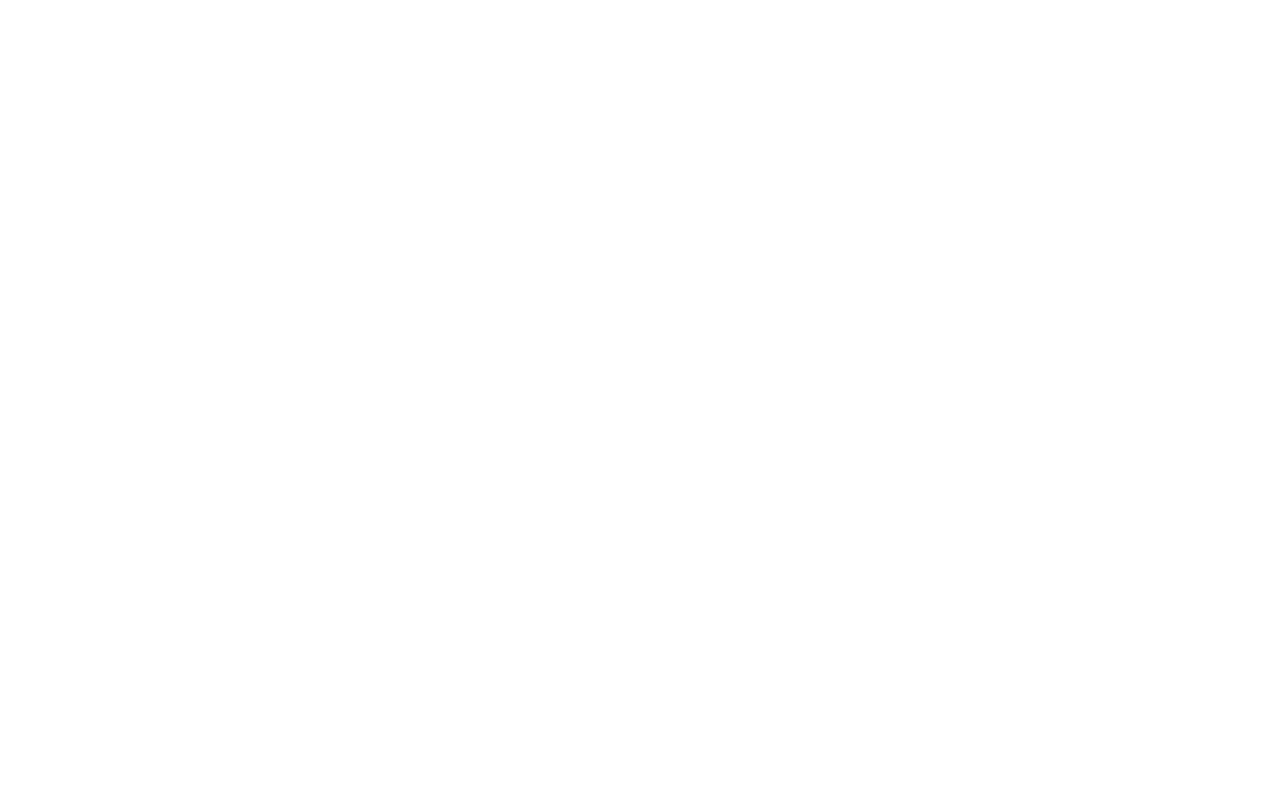
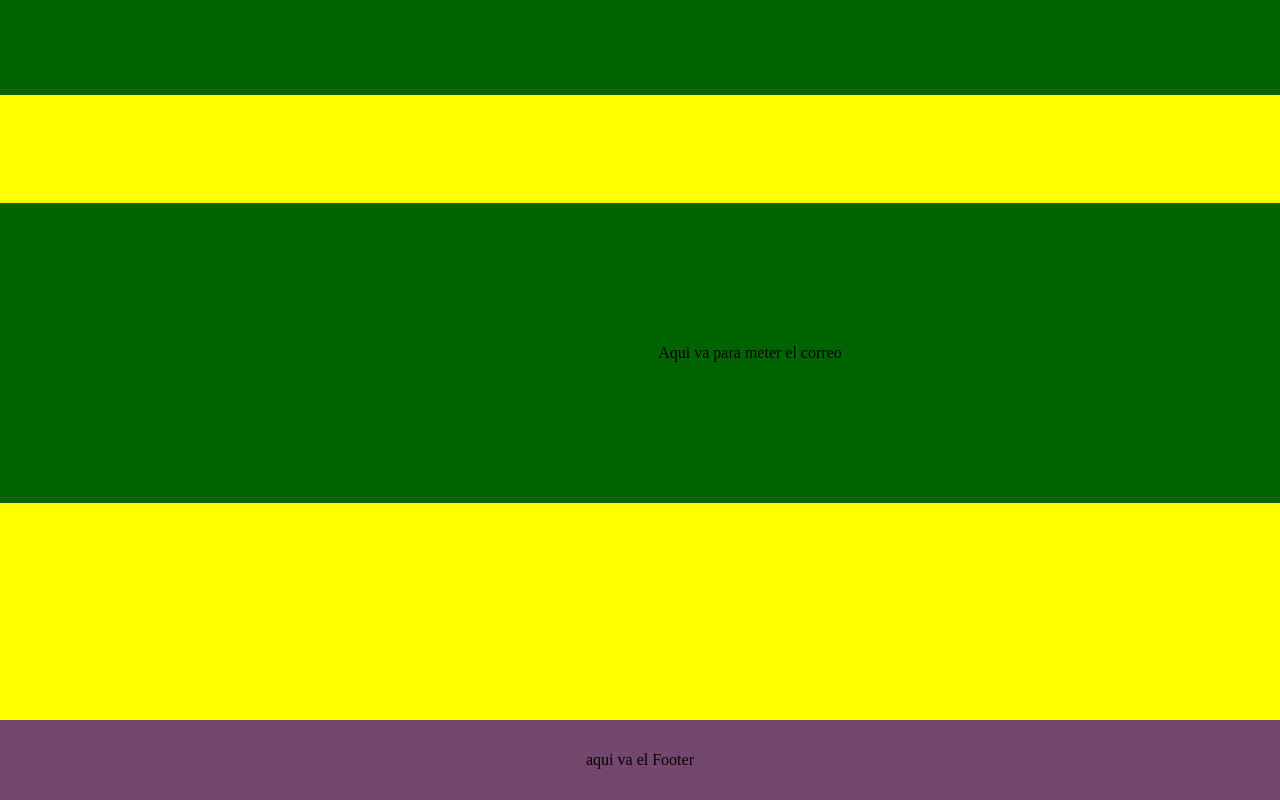
Before and after one commit to Hiimaarr/RebootFly, a React (Vite) app in the folder React_Frontend/: page / in a window 1280 px wide. Shown: the part 960-1760 px from the top of the page. Before the commit the page ends 800 px from the top, so only its background shows below. Built offline with nearby package versions, Linux system fonts and the light colour scheme.

Commit message:
Home falta por terminar

```diff
--- a/React_Frontend/src/App.jsx
+++ b/React_Frontend/src/App.jsx
@@ -1,9 +1,8 @@
-import { useState } from 'react'
 import './App.css'
 import Home from './Pages/Home/Home'
 
 function App() {
-  const [count, setCount] = useState(0)
+
 
   return (
     <>
--- a/React_Frontend/src/Pages/Home/Home.css
+++ b/React_Frontend/src/Pages/Home/Home.css
@@ -4,64 +4,62 @@
   justify-content: center;
   align-items: center;
   background-color: #00ff22c0;
-    height: 15vh;
+  height: 10vh;
   width: 100vw;
   align-content: center;
-
 }
 
-#outlet{
+#ContenidoPagina {
   background-color: yellow;
   display: grid;
-    height: 70vh;
+  height: 200vh;
   grid-template-columns: 1fr 1fr 1fr 1fr 1fr 1fr 1fr;
-        grid-template-rows: 1fr 1fr 1fr 1fr 1fr 1fr 1fr 1fr 1fr;
+  grid-template-rows: 1fr 1fr 1fr 1fr 1fr 1fr 1fr 1fr 1fr 1fr 1fr 1fr 1fr;
   gap: 0px 0px;
   grid-template-areas:
-            ". . . BarraBuscar . . ."
-            ". . . Contenido . . ."
-            ". . . Contenido . . ."
-            ". . . Contenido . . ."
-            ". . . Contenido . . ."
-            ". . . Contenido . . ."
-            ". . . Contenido . . ."
-            ". . . Contenido . . .";
+    '. . . . . . . . . . . . .'
+    '. . . . . . . . . . . . .'
+    '. . . BarraBuscar . . . . . . . . .'
+    '. . . Contenido . . . . . . . . .'
+    '. . . Contenido . . . . . . . . .'
+    '. . . Contenido . . . . . . . . .'
+    '. . . Contenido . . . . . . . . .'
+    '. . . Contenido . . . . . . . . .'
+    '. . . Contenido . . . . . . . . .'
+    '. . . . . . . . . . . . .'
+    '. . . Promociones . . . . . . . . .';
 }
 
-
-#BarraBuscar{
+#BarraBuscar {
   grid-area: BarraBuscar;
   width: 50%;
   height: 25px;
   background-color: aqua;
   display: inline-block;
   margin-left: 24%;
-    margin-top: 1%;
+  margin-top: 2%;
   place-items: end;
   place-content: end;
   display: grid;
   grid-template-columns: 1fr 1fr 1fr 1fr 1fr;
   grid-template-rows: 1fr;
   gap: 0px 0px;
-        grid-template-areas:
-            ". . . . Lupa";
+  grid-template-areas: '. . . . Lupa';
 }
 
-#Origen{
-
+#Origen {
 }
 
-#Destino{
-
+#Destino {
 }
 
-#Lupa{
+#Lupa {
   grid-area: Lupa;
   width: 50px;
   height: 25px;
 }
 
-#Content{
+#Content {
   grid-area: Contenido;
   width: 1500px;
   height: 100%;
@@ -69,16 +67,15 @@
   place-items: center;
   place-content: center;
   display: grid;
-        grid-template-columns: 1fr 1fr 1fr ;
-        grid-template-rows: 1fr 1fr ;
+  grid-template-columns: 1fr 1fr 1fr;
+  grid-template-rows: 1fr 1fr;
   gap: 10px 10px;
   grid-template-areas:
-            "Oferta1 Oferta2 Oferta3"
-            "Oferta4 Oferta5 Oferta6";
+    'Oferta1 Oferta2 Oferta3'
+    'Oferta4 Oferta5 Oferta6';
 }
 
-
-#Oferta1{
+#Oferta1 {
   display: block;
   grid-area: Oferta1;
   width: 1500px;
@@ -86,37 +83,57 @@
   background-color: chartreuse;
 }
 
-#Oferta2{
+#Oferta2 {
   grid-area: Oferta2;
   width: 1500px;
   height: 10%;
   background-color: rgb(9, 255, 0);
 }
 
-#Oferta3{
+#Oferta3 {
   grid-area: Oferta3;
   width: 1500px;
   height: 10%;
   background-color: chartreuse;
 }
 
-#Oferta4{
+#Oferta4 {
   grid-area: Oferta4;
   width: 1500px;
   height: 10%;
   background-color: chartreuse;
 }
 
-#Oferta5{
+#Oferta5 {
   grid-area: Oferta5;
   width: 1500px;
   height: 10%;
   background-color: chartreuse;
 }
 
-#Oferta6{
+#Oferta6 {
   grid-area: Oferta6;
   width: 1500px;
   height: 10%;
   background-color: rgb(255, 187, 0);
 }
+
+#PosicionFooter {
+  margin: 0 auto;
+  display: flex;
+  justify-content: center;
+  align-items: center;
+  background-color: #470b3dc0;
+  height: 10vh;
+  width: 100vw;
+  align-content: center;
+}
+
+#Promociones {
+grid-area: Promociones;
+  width: 1500px;
+  height: 300px;
+  background-color: darkgreen;
+  place-items: center;
+  place-content: center;
+}
--- a/React_Frontend/src/Pages/Home/Home.jsx
+++ b/React_Frontend/src/Pages/Home/Home.jsx
@@ -7,7 +7,7 @@
         <div id="PosicionHeader">
           <p> aqui va el Header </p>
         </div>
-        <div id="outlet">
+        <div id="ContenidoPagina">
           <section id="BarraBuscar">
             <button id="Lupa"> 🔎</button>
             <select name="Origen" id="Origen"></select>
@@ -21,6 +21,12 @@
             <div id=" Oferta5 ">Oferta 5</div>
             <div id=" Oferta6 ">Oferta 6</div>
           </section>
+        <section id="Promociones">
+          <div id="inputCorreo">Aqui va para meter el correo</div>
+        </section>
+        </div>
+        <div id="PosicionFooter">
+          <p> aqui va el Footer </p>
         </div>
       </div>
     </>
```
Lines whose indentation alone changed are shown as unchanged.
